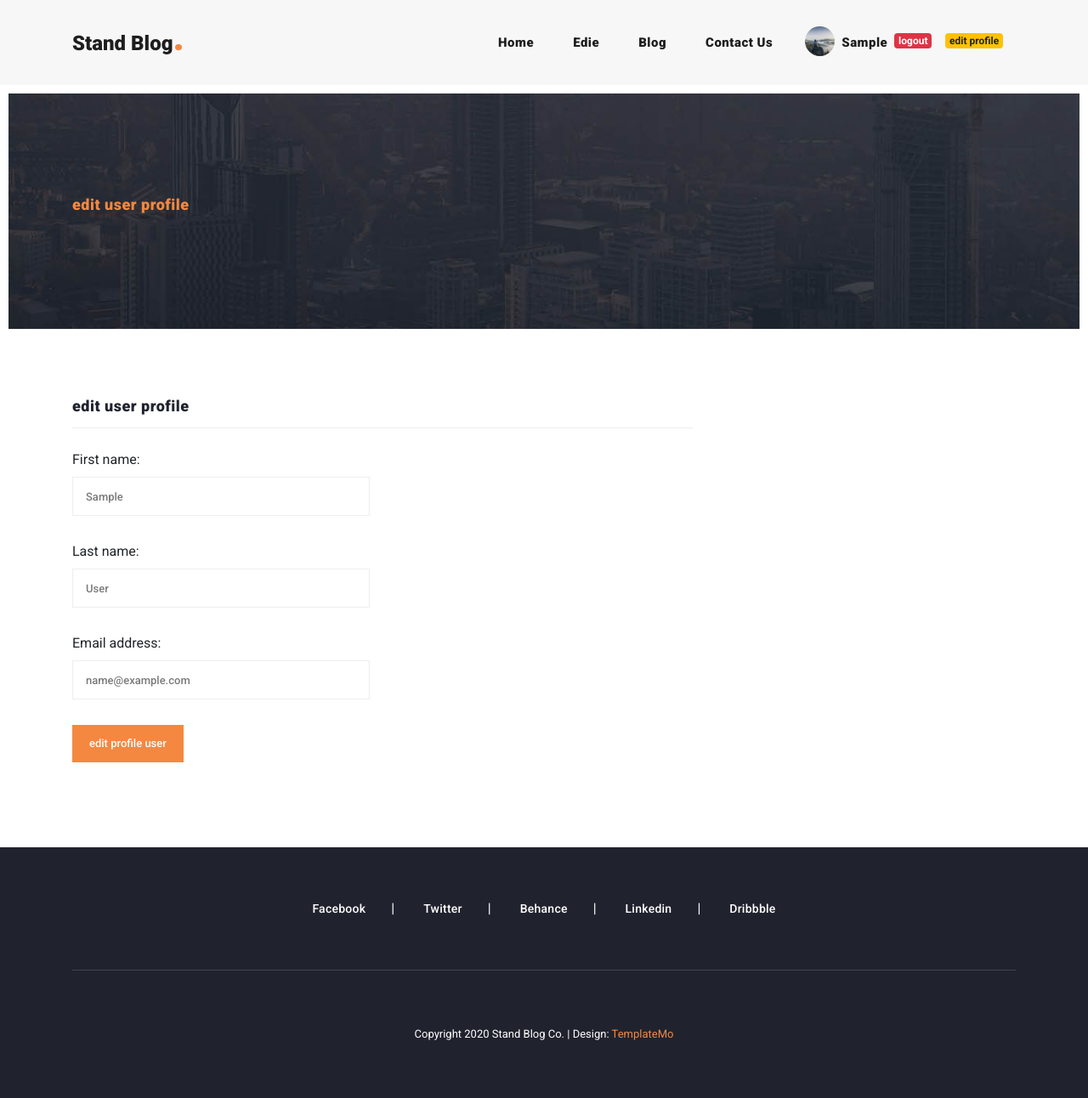
After one commit to reza-svr/blog-project, a Django app: page /edit_account/ in a window 1280 px wide. The commit adds this page. Shown: the whole page at 85% size. Run offline with Django 5.2, Linux system fonts and the light colour scheme; the visitor is signed in with stand-in values (Sample User, id 1); some libraries are stand-ins or nearby versions.

Commit message:
add edit user profie page

```diff
--- /dev/null
+++ b/account/forms.py
@@ -0,0 +1,8 @@
+from django import forms
+from django.contrib.auth import authenticate
+from .models import User
+
+class UserEditForm(forms.ModelForm):
+    class Meta:
+        model = User
+        fields = ('first_name','last_name', 'email' )
--- /dev/null
+++ b/account/templates/account/edit_user_profile.html
@@ -0,0 +1,63 @@
+{% extends 'base.html' %}
+{% load static %}
+{% block title %} edit user profile  {% endblock %}
+
+{% block content %}
+<!-- Page Content -->
+    <!-- Banner Starts Here -->
+    <div class="heading-page header-text">
+        <section class="page-heading">
+          <div class="container">
+            <div class="row">
+              <div class="col-lg-12">
+                <div class="text-content">
+                  <h4> edit user profile</h4>
+                </div>
+              </div>
+            </div>
+          </div>
+        </section>
+      </div>
+
+      <!-- Banner Ends Here -->
+
+
+      <section class="contact-us">
+        <div class="container">
+          <div class="row">
+
+            <div class="col-lg-12">
+              <div class="down-contact">
+                <div class="row">
+                  <div class="col-lg-8">
+                    <div class="sidebar-item contact-form">
+                      <div class="sidebar-heading">
+                        <h2>edit user profile</h2>
+                      </div>
+                      <div class="content">
+                        <form id="contact" action="" method="post">
+                          {% csrf_token %}
+                          <div class="row">
+                            <div class="col-md-6 col-sm-12">
+                              {{ form }}
+                            </div>
+                            <div class="col-lg-12">
+                              <fieldset>
+                                <button type="submit" id="form-submit" class="main-button">edit profile user </button>
+                              </fieldset>
+                            </div>
+                          </div>
+                        </form>
+                      </div>
+                    </div>
+                  </div>
+                </div>
+              </div>
+            </div>
+
+
+          </div>
+        </div>
+      </section>
+
+{% endblock %}
--- a/account/urls.py
+++ b/account/urls.py
@@ -7,4 +7,5 @@ urlpatterns = [
     path('login/', views.user_login, name='login'),
     path('logout/', views.user_logout, name='logout'),
     path('register/',views.user_register, name='register'),
+    path('edit_account/',views.user_edit_profile, name='edit'),
 ]
--- a/account/views.py
+++ b/account/views.py
@@ -1,7 +1,7 @@
 from django.contrib.auth.models import User
 from django.shortcuts import render,redirect
 from django.contrib.auth import authenticate, login,logout
-
+from .forms import UserEditForm
 
 
 
@@ -41,6 +41,17 @@ def user_register(request):
         return redirect('home_app:home')
     return render(request , "account/register.html", {})
 
+def user_edit_profile(request):
+    if request.user.is_authenticated == False:
+        return redirect('home_app:home')
+    user = request.user
+    form = UserEditForm(instance=user)
+    if request.method == "POST":
+        form = UserEditForm(instance=user ,data=request.POST)
+        if form.is_valid():
+            form.save()
+    return render(request , "account/edit_user_profile.html", {'form' : form})
+
 def user_logout(request):
     logout(request)
     return redirect('home_app:home')
--- a/static/css/main.css
+++ b/static/css/main.css
@@ -234,7 +234,6 @@ iframe {
   color: #fff;
   line-height: 1.2;
   text-align: center;
-  text-transform: uppercase;
 
   display: block;
 }
--- a/static/css/templatemo-stand-blog.css
+++ b/static/css/templatemo-stand-blog.css
@@ -40,7 +40,7 @@ h1,h2,h3,h4,h5,h6 {
 	font-size: 13px;
 	font-weight: 500;
 	padding: 12px 20px;
-	text-transform: uppercase;
+
 	transition: all .3s;
 }
 
@@ -65,7 +65,7 @@ h1,h2,h3,h4,h5,h6 {
 .page-heading .text-content h4 {
 	color: #f48840;
 	font-size: 18px;
-	text-transform: uppercase;
+
 	font-weight: 900;
 	letter-spacing: 0.5px;
 	margin-bottom: 15px;
@@ -75,7 +75,7 @@ h1,h2,h3,h4,h5,h6 {
 	color: #fff;
 	font-size: 36px;
 	font-weight: 700;
-	text-transform: uppercase;
+
 	letter-spacing: 0.5px;
 }
 
@@ -203,7 +203,7 @@ header .navbar {
 }
 .navbar .navbar-brand h2 {
 	color: #1e1e1e;
-	text-transform: uppercase;
+
 	font-size: 24px;
 	font-weight: 900;
 	-webkit-transition: all .3s ease 0s;
@@ -229,7 +229,7 @@ header .navbar {
 	text-transform: capitalize;
 	font-size: 15px;
 	font-weight: 800;
-	text-transform: uppercase;
+
 	letter-spacing: 0.5px;
 	color: #1e1e1e;
 	transition: all 0.3s;
@@ -286,7 +286,7 @@ header .navbar {
 .owl-banner .item .item-content .meta-category span {
 	color: #f48840;
 	font-size: 18px;
-	text-transform: uppercase;
+
 	font-weight: 900;
 	letter-spacing: 0.25px;
 }
@@ -419,7 +419,7 @@ header .navbar {
 
 .blog-posts .down-content span {
 	font-size: 18px;
-	text-transform: uppercase;
+
 	letter-spacing: 0.5px;
 	font-weight: 900;
 	color: #f48840;
@@ -555,7 +555,7 @@ ul.page-numbers li a:hover {
 
 .blog-posts .sidebar-heading h2 {
 	font-size: 18px;
-	text-transform: uppercase;
+
 	font-weight: 900;
 	letter-spacing: 0.5px;
 	color: #20232e;
@@ -623,7 +623,7 @@ ul.page-numbers li a:hover {
 	height: 46px;
 	border: 1px solid #eee;
 	font-size: 13px;
-	text-transform: uppercase;
+
 	font-weight: 500;
 	color: #7a7a7a;
 	outline: none;
@@ -636,7 +636,7 @@ ul.page-numbers li a:hover {
 	height: 46px;
 	border: 1px solid #eee;
 	font-size: 13px;
-	text-transform: uppercase;
+
 	font-weight: 500;
 	color: #7a7a7a;
 	outline: none;
@@ -660,7 +660,7 @@ ul.page-numbers li a:hover {
 	font-size: 13px;
 	font-weight: 500;
 	padding: 12px 20px;
-	text-transform: uppercase;
+
 	transition: all .3s;
 	border: none;
 	outline: none;
@@ -686,7 +686,7 @@ ul.page-numbers li a:hover {
 
 .sidebar .sidebar-heading h2 {
 	font-size: 18px;
-	text-transform: uppercase;
+
 	font-weight: 900;
 	letter-spacing: 0.5px;
 	color: #20232e;
@@ -700,7 +700,7 @@ ul.page-numbers li a:hover {
 	height: 50px;
 	border: 1px solid #eee;
 	font-size: 13px;
-	text-transform: uppercase;
+
 	font-weight: 500;
 	color: #7a7a7a;
 	outline: none;
@@ -823,7 +823,7 @@ footer ul.social-icons li:last-child::after {
 
 footer ul.social-icons li a {
 	font-size: 14px;
-	text-transform: uppercase;
+
 	color: #fff;
 	font-weight: 500;
 	letter-spacing: 0.25px;
@@ -836,7 +836,7 @@ footer ul.social-icons li a:hover {
 
 footer p {
 	font-size: 13px;
-	text-transform: uppercase;
+
 	color: #fff;
 }
 
@@ -858,7 +858,7 @@ footer p a:hover {
 
 .contact-us .sidebar-heading h2 {
 	font-size: 18px;
-	text-transform: uppercase;
+
 	font-weight: 900;
 	letter-spacing: 0.5px;
 	color: #20232e;
@@ -872,7 +872,7 @@ footer p a:hover {
 	height: 46px;
 	border: 1px solid #eee;
 	font-size: 13px;
-	text-transform: uppercase;
+
 	font-weight: 500;
 	color: #7a7a7a;
 	outline: none;
@@ -885,7 +885,7 @@ footer p a:hover {
 	height: 46px;
 	border: 1px solid #eee;
 	font-size: 13px;
-	text-transform: uppercase;
+
 	font-weight: 500;
 	color: #7a7a7a;
 	outline: none;
@@ -909,7 +909,7 @@ footer p a:hover {
 	font-size: 13px;
 	font-weight: 500;
 	padding: 12px 20px;
-	text-transform: uppercase;
+
 	transition: all .3s;
 	border: none;
 	outline: none;
--- a/static/css/util.css
+++ b/static/css/util.css
@@ -2233,7 +2233,7 @@
 .text-hov-white:hover {color: white;}
 
 /* ------------------------------------ */
-.text-up {text-transform: uppercase;}
+.text-up { }
 
 /* ------------------------------------ */
 .text-center {text-align: center;}
--- a/templates/includes/header.html
+++ b/templates/includes/header.html
@@ -15,7 +15,7 @@
               </a>
             </li>
             <li class="nav-item">
-              <a class="nav-link" href="about.html">About Us</a>
+              <a class="nav-link" href="about.html">edie</a>
             </li>
             <li class="nav-item {% if request.resolver_match.url_name == 'post_list' %} active {% endif %}">
               <a class="nav-link" href="{% url "blog:post_list" %}">blog</a>
@@ -33,6 +33,7 @@
                   {% endif %}
                   <a class="nav-link" href="">{{ request.user.username }}</a>
                   <a class="" href="{% url 'account:logout' %}"><span class="badge btn-danger mt-2">logout</span></a>
+                  <a class="ml-3 d-block" href="{% url 'account:edit' %}"><span class="badge btn-warning mt-2">edit profile</span></a>
                 </div>
               {% else %}
                 <div class="d-flex">
```
